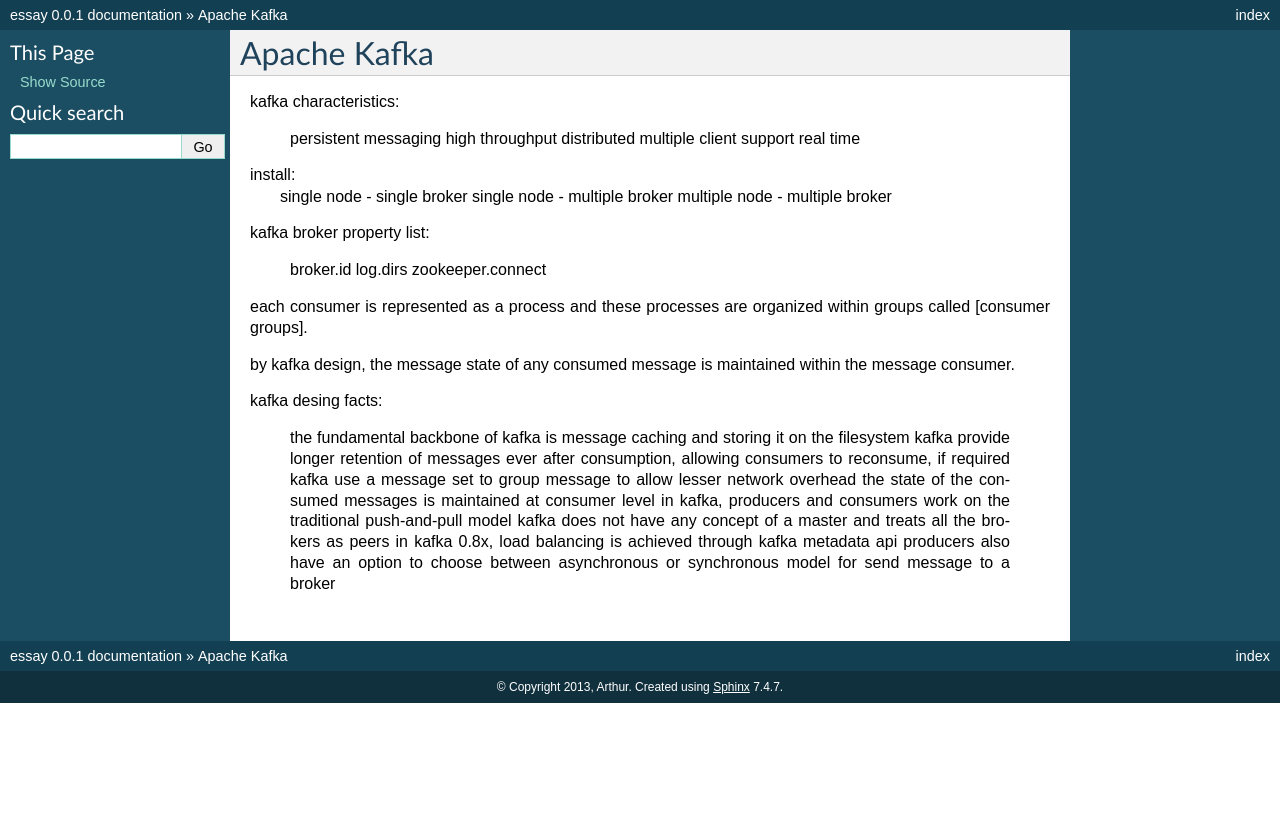
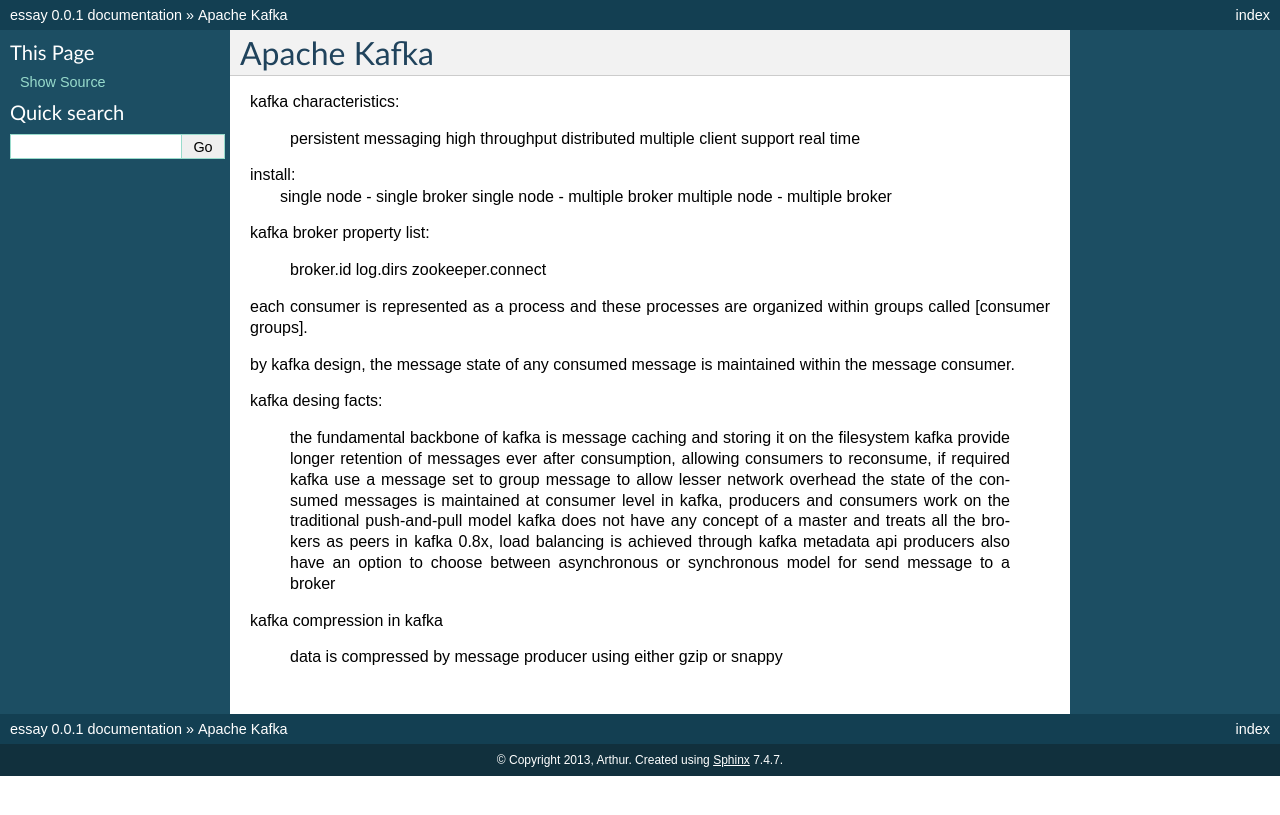
Before and after one commit to largetalk/newdatum, a Sphinx documentation site: the page built from docs/source/201411/kafka.rst, in a window 1280 px wide. Shown: the top 815 px of the page. Built offline with Sphinx 7.4.7, drawn with Linux system fonts in a browser that asks for light colours; formulas are drawn with MathJax 3.

Commit message:
add something

```diff
--- a/docs/source/201411/kafka.rst
+++ b/docs/source/201411/kafka.rst
@@ -35,3 +35,7 @@
   kafka does not have any concept of a master and treats all the brokers as peers
   in kafka 0.8x, load balancing is achieved through kafka metadata api
   producers also have an option to choose between asynchronous or synchronous model for send message to a broker
+
+kafka compression in kafka
+
+  data is compressed by message producer using either gzip or snappy
```
